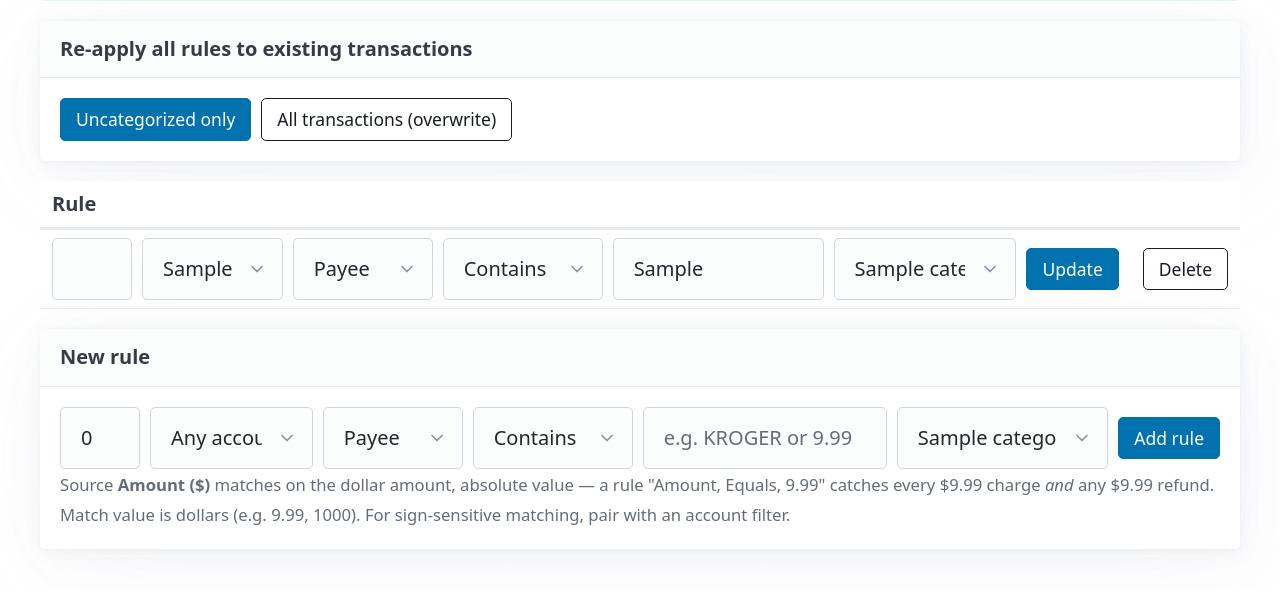
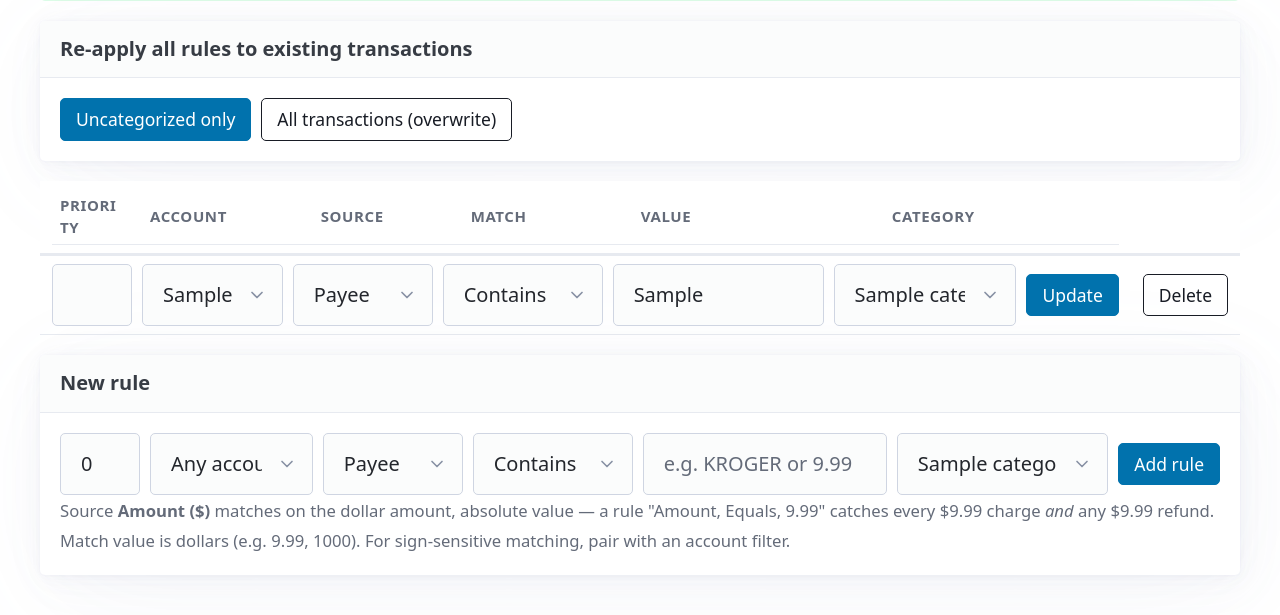
Before and after one commit to benkillski/budget-tracker, a FastAPI app: template app/templates/rules.html in a window 1280 px wide. Shown: the part 214-829 px from the top of the page. Before the commit the page ends 767 px from the top, so only its background shows below. Run offline with FastAPI, Linux system fonts and the light colour scheme; the template is opened without the code that fills it: most values are stand-ins (such as "Sample title", 1, 10 or a date in 2020); parts of the project's set-up code (start-up, migrations or seed data) failed here and were passed over; some libraries are stand-ins or nearby versions.

Commit message:
feat(ui): add column headers above /rules edit grid
A muted uppercase label row (Priority / Account / Source / Match /
Value / Category) sits above the edit rows, aligned to the same
7-column grid so each label lines up with its field. Hidden below
900px where the grid collapses to 4 columns.

Co-Authored-By: Claude Opus 4.7 <noreply@anthropic.com>

```diff
--- a/app/templates/base.html
+++ b/app/templates/base.html
@@ -65,12 +65,26 @@
         }
 
         /* Rules edit form — grid layout wraps more predictably than flex. */
-        .rule-form {
+        .rule-form,
+        .rule-form-header {
             display: grid;
             grid-template-columns: 4rem minmax(0, 1fr) 7rem 8rem minmax(0, 1.5fr) minmax(0, 1.3fr) auto;
             gap: 0.5rem;
             align-items: center;
             margin: 0;
+        }
+        .rule-form-header {
+            font-size: 0.75rem;
+            color: var(--pico-muted-color);
+            font-weight: 600;
+            letter-spacing: 0.04em;
+            text-transform: uppercase;
+            padding: 0.25rem 0;
+            border-bottom: 1px solid var(--pico-muted-border-color);
+        }
+        .rule-form-header span { padding: 0 0.4rem; }
+        @media (max-width: 900px) {
+            .rule-form-header { display: none; }
         }
         .rule-form input, .rule-form select, .rule-form button { width: 100%; margin: 0; }
         .rule-form input[type="number"] { max-width: none; }
--- a/app/templates/rules.html
+++ b/app/templates/rules.html
@@ -22,7 +22,22 @@
 
 <div class="table-wrap">
 <table class="compact">
-<thead><tr><th>Rule</th><th></th></tr></thead>
+<thead>
+<tr>
+    <th>
+        <div class="rule-form-header" aria-hidden="true">
+            <span>Priority</span>
+            <span>Account</span>
+            <span>Source</span>
+            <span>Match</span>
+            <span>Value</span>
+            <span>Category</span>
+            <span></span>
+        </div>
+    </th>
+    <th></th>
+</tr>
+</thead>
 <tbody>
 {% for rule in rules %}
 <tr>
```
